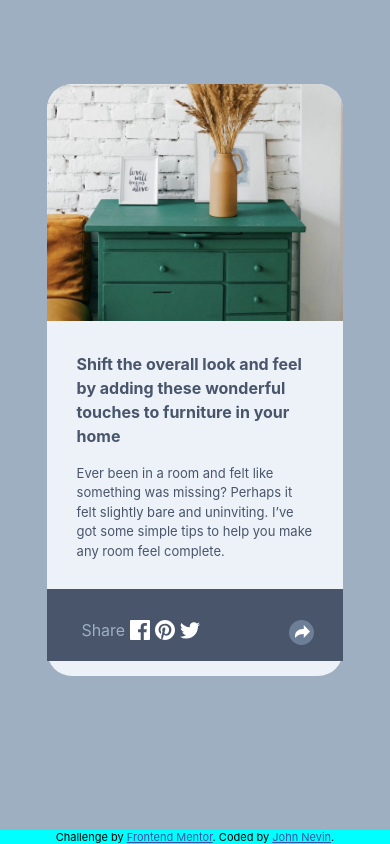
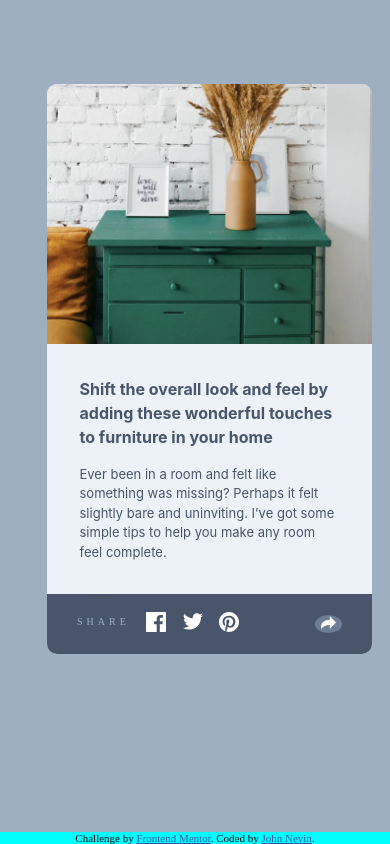
Before and after one commit to neville-bot/article_preview, a website: page index.html in a window 390 px wide. Both pictures are taken after a click on the button 301 px from the left and 632 px from the top of the page. Drawn offline with Linux system fonts and the light colour scheme.

Commit message:
added fixed width and correct dimensions for share button  pop-up on mobile

```diff
--- a/index.html
+++ b/index.html
@@ -14,7 +14,6 @@
       href="./images/favicon-32x32.png"
     />
     <!-- Feel free to remove these styles or customise in your own stylesheet 👍 -->
-
   </head>
   <body>
     <div class="component">
@@ -31,20 +30,20 @@
             Ever been in a room and felt like something was missing? Perhaps it
             felt slightly bare and uninviting. I’ve got some simple tips to help
             you make any room feel complete.
-        </p></div>
+          </p>
+        </div>
+        <!-- non clicked card -->
         <div class="social-container">
-          <div class="active-social-container">
-            <div class="social-info"> <p style="color:hsl(212, 23%, 69%)">Share</p>
-            <svg xmlns="http://www.w3.org/2000/svg" width="20" height="20"><path fill="#FFF" d="M18.896 0H1.104C.494 0 0 .494 0 1.104v17.793C0 19.506.494 20 1.104 20h9.58v-7.745H8.076V9.237h2.606V7.01c0-2.583 1.578-3.99 3.883-3.99 1.104 0 2.052.082 2.329.119v2.7h-1.598c-1.254 0-1.496.597-1.496 1.47v1.928h2.989l-.39 3.018h-2.6V20h5.098c.608 0 1.102-.494 1.102-1.104V1.104C20 .494 19.506 0 18.896 0z"/></svg>
-            <svg xmlns="http://www.w3.org/2000/svg" width="20" height="20"><path fill="#FFF" d="M10 0C4.478 0 0 4.477 0 10c0 4.237 2.636 7.855 6.356 9.312-.088-.791-.167-2.005.035-2.868.182-.78 1.172-4.97 1.172-4.97s-.299-.6-.299-1.486c0-1.39.806-2.428 1.81-2.428.852 0 1.264.64 1.264 1.408 0 .858-.545 2.14-.828 3.33-.236.995.5 1.807 1.48 1.807 1.778 0 3.144-1.874 3.144-4.58 0-2.393-1.72-4.068-4.177-4.068-2.845 0-4.515 2.135-4.515 4.34 0 .859.331 1.781.745 2.281a.3.3 0 01.069.288l-.278 1.133c-.044.183-.145.223-.335.134-1.249-.581-2.03-2.407-2.03-3.874 0-3.154 2.292-6.052 6.608-6.052 3.469 0 6.165 2.473 6.165 5.776 0 3.447-2.173 6.22-5.19 6.22-1.013 0-1.965-.525-2.291-1.148l-.623 2.378c-.226.869-.835 1.958-1.244 2.621.937.29 1.931.446 2.962.446 5.522 0 10-4.477 10-10S15.522 0 10 0z"/></svg>
-            <svg xmlns="http://www.w3.org/2000/svg" width="20" height="17"><path fill="#FFF" d="M20 2.172a8.192 8.192 0 01-2.357.646 4.11 4.11 0 001.804-2.27 8.22 8.22 0 01-2.605.996A4.096 4.096 0 0013.847.248c-2.65 0-4.596 2.472-3.998 5.037A11.648 11.648 0 011.392 1a4.109 4.109 0 001.27 5.478 4.086 4.086 0 01-1.858-.513c-.045 1.9 1.318 3.679 3.291 4.075a4.113 4.113 0 01-1.853.07 4.106 4.106 0 003.833 2.849A8.25 8.25 0 010 14.658a11.616 11.616 0 006.29 1.843c7.618 0 11.922-6.434 11.663-12.205A8.354 8.354 0 0020 2.172z"/></svg>
-         </div> <!-- <div class="author-info">
+          <div class="author-info">
             <img src="/images/avatar-michelle.jpg" />
             <p class="small-paragraph">
               <strong>Michelle Apleton</strong> <br />28 Jun 2020
             </p>
-          </div> -->
-          <button onclick="" style="border: none;background:hsl(214, 17%, 51%)">
+          </div>
+          <button
+            onclick="reverseState()"
+            style="border: none;background:hsl(214, 17%, 51%)"
+          >
             <svg xmlns="http://www.w3.org/2000/svg" width="15" height="13">
               <path
                 fill="white"
@@ -52,9 +51,31 @@
               />
             </svg>
           </button>
+          <!--  -->
         </div>
-
-        <!-- </div>  -->
+      </div>
+    </div>
+    <div class="active-social-container" style="display:none">
+      <div class="social-info">
+        <p>SHARE</p>
+        <svg xmlns="http://www.w3.org/2000/svg" width="20" height="20">
+          <path
+            fill="#FFF"
+            d="M18.896 0H1.104C.494 0 0 .494 0 1.104v17.793C0 19.506.494 20 1.104 20h9.58v-7.745H8.076V9.237h2.606V7.01c0-2.583 1.578-3.99 3.883-3.99 1.104 0 2.052.082 2.329.119v2.7h-1.598c-1.254 0-1.496.597-1.496 1.47v1.928h2.989l-.39 3.018h-2.6V20h5.098c.608 0 1.102-.494 1.102-1.104V1.104C20 .494 19.506 0 18.896 0z"
+          />
+        </svg>
+        <svg xmlns="http://www.w3.org/2000/svg" width="20" height="17">
+          <path
+            fill="#FFF"
+            d="M20 2.172a8.192 8.192 0 01-2.357.646 4.11 4.11 0 001.804-2.27 8.22 8.22 0 01-2.605.996A4.096 4.096 0 0013.847.248c-2.65 0-4.596 2.472-3.998 5.037A11.648 11.648 0 011.392 1a4.109 4.109 0 001.27 5.478 4.086 4.086 0 01-1.858-.513c-.045 1.9 1.318 3.679 3.291 4.075a4.113 4.113 0 01-1.853.07 4.106 4.106 0 003.833 2.849A8.25 8.25 0 010 14.658a11.616 11.616 0 006.29 1.843c7.618 0 11.922-6.434 11.663-12.205A8.354 8.354 0 0020 2.172z"
+          />
+        </svg>
+        <svg xmlns="http://www.w3.org/2000/svg" width="20" height="20">
+          <path
+            fill="#FFF"
+            d="M10 0C4.478 0 0 4.477 0 10c0 4.237 2.636 7.855 6.356 9.312-.088-.791-.167-2.005.035-2.868.182-.78 1.172-4.97 1.172-4.97s-.299-.6-.299-1.486c0-1.39.806-2.428 1.81-2.428.852 0 1.264.64 1.264 1.408 0 .858-.545 2.14-.828 3.33-.236.995.5 1.807 1.48 1.807 1.778 0 3.144-1.874 3.144-4.58 0-2.393-1.72-4.068-4.177-4.068-2.845 0-4.515 2.135-4.515 4.34 0 .859.331 1.781.745 2.281a.3.3 0 01.069.288l-.278 1.133c-.044.183-.145.223-.335.134-1.249-.581-2.03-2.407-2.03-3.874 0-3.154 2.292-6.052 6.608-6.052 3.469 0 6.165 2.473 6.165 5.776 0 3.447-2.173 6.22-5.19 6.22-1.013 0-1.965-.525-2.291-1.148l-.623 2.378c-.226.869-.835 1.958-1.244 2.621.937.29 1.931.446 2.962.446 5.522 0 10-4.477 10-10S15.522 0 10 0z"
+          />
+        </svg>
       </div>
     </div>
     <div class="attribution">
@@ -63,5 +84,15 @@
         >Frontend Mentor</a
       >. Coded by <a href="#">John Nevin</a>.
     </div>
+    <script>
+      function reverseState() {
+        let activeSocial = document.querySelector(".active-social-container");
+        if (activeSocial.style.display === "none") {
+          activeSocial.style.display = "flex";
+        } else {
+          activeSocial.style.display = "none";
+        }
+      }
+    </script>
   </body>
 </html>
--- a/styles.css
+++ b/styles.css
@@ -2,6 +2,7 @@
 
 body {
   background-color: hsl(212, 23%, 69%);
+  box-sizing: border-box;
 }
 /* parent node */
 .component {
@@ -11,8 +12,9 @@
   font-family: -apple-system, BlinkMacSystemFont, "Segoe UI", Roboto, Oxygen,
     Ubuntu, Cantarell, "Open Sans", "Helvetica Neue", sans-serif;
   border: 3px;
-  border-radius: 25px;
-  width: fit-content;
+  border-radius: 10px;
+  height: 350px;
+  width: 750px;
   border-color: black;
 }
 /* text color */
@@ -24,8 +26,8 @@
   width: 100%;
   height: 100%;
   vertical-align: middle;
-  border-top-left-radius: 25px;
-  border-top-right-radius: 25px;
+  border-top-left-radius: 10px;
+  border-top-right-radius: 10px;
 }
 
 /*  info is parent of text and social badges/buttons */
@@ -36,7 +38,6 @@
   padding-left: 5%;
   padding-right: 5%;
   padding-top: 5%;
-  padding-bottom: 5%;
 }
 .text-container {
   padding-left: 10%;
@@ -61,6 +62,8 @@
   justify-content: space-between;
   align-items: center;
   padding-top: 5%;
+  padding-right: 30px;
+  padding-left: 20px;
 }
 
 .author-info {
@@ -95,40 +98,55 @@
 .attribution a {
   color: hsl(228, 45%, 44%);
 }
+.social-container button {
+  z-index: 1;
+  border-radius: 100%;
+}
 
 /* Mobile and small screens */
 @media screen and (max-width: 768px) {
   body {
     padding-left: 10%;
-    padding-right: 10%;
+    padding-right: 40vh;
     margin-top: 10vh;
   }
   .component {
     display: flex;
     flex-direction: column;
     align-items: center;
+    width: 325px;
+    height: 570px;
   }
   .active-social-container {
-    width: 100%;
-    left: 0;
-    bottom: 0;
-    display: flex;
+    width: 325px;
+    position: relative;
+    bottom: 60px;
+    height: 50px;
     flex-direction: row;
-    justify-content: space-around;
+    justify-content: flex-start;
     align-items: center;
     background-color: hsl(217, 19%, 35%);
-    padding-top: 5%;
+    padding-top: 5px;
+    padding-bottom: 5px;
+    border-bottom-left-radius: 10px;
+    border-bottom-right-radius: 10px;
   }
   .active-social-container button {
     justify-content: flex-end;
     height: 25px;
     width: 25px;
     border-radius: 50%;
+    z-index: 1;
   }
   .social-info {
-    width: 40%;
+    width: 50%;
     align-items: inherit;
+    padding-left: 30px;
     padding-bottom: 5px;
-    padding-right: 30px;
+  }
+  .social-info p {
+    color: hsl(212, 23%, 69%);
+    letter-spacing: 4px;
+    font-size: 10px;
   }
 }
```
Also changed, not shown: index.js (added, +9 -0 lines). Lines whose indentation alone changed are shown as unchanged.
